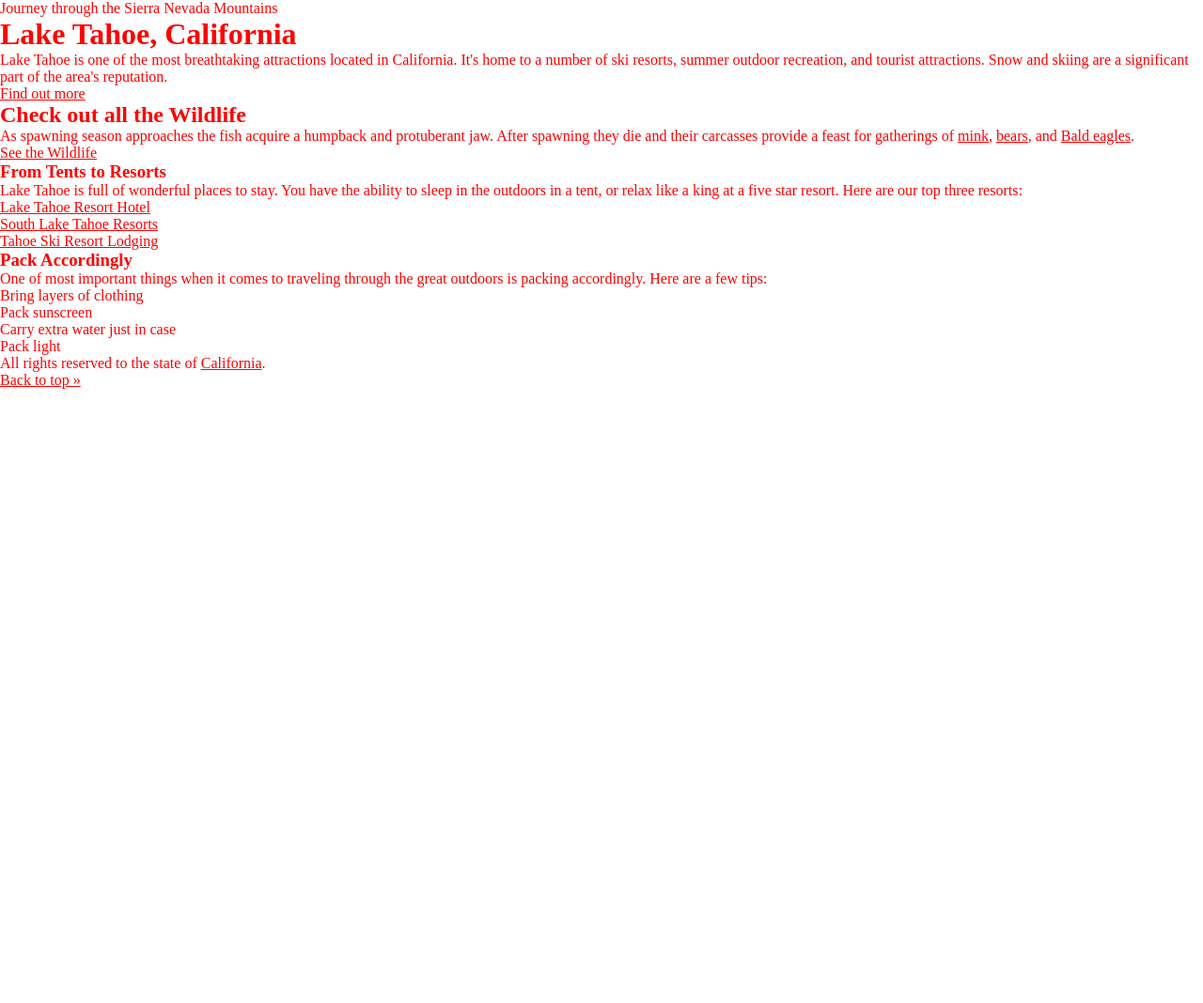
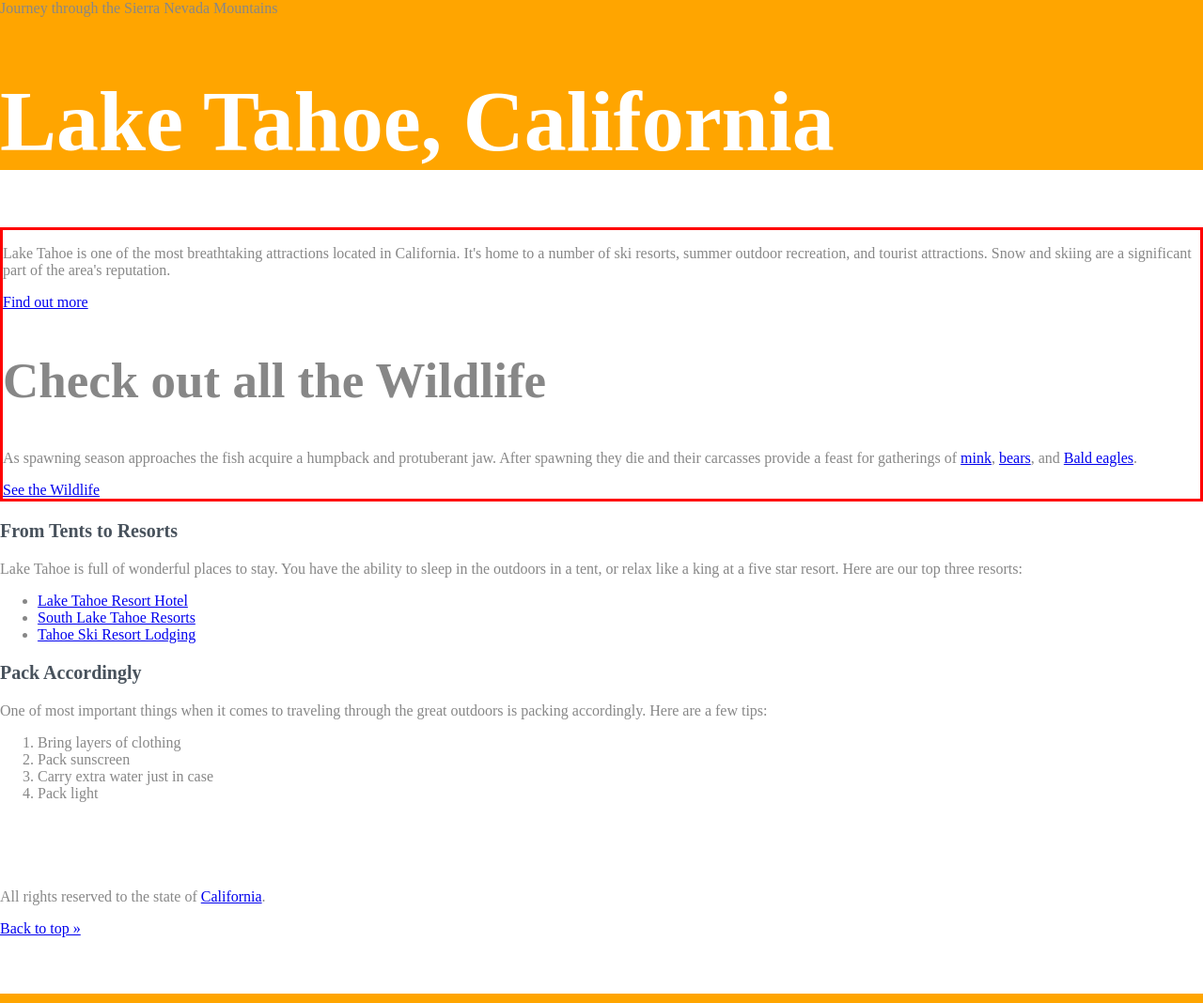
Before and after one commit to llogan382/practice-code, a PHP site: page /intro-css-course-treehouse/index.html in a window 1280 px wide. Shown: the whole page at 94% size. Before the commit the page ends 414 px from the top, so only its background shows below. Run offline with PHP 8.4, Linux system fonts and the light colour scheme.

Commit message:
Adds ID selectors

```diff
--- a/intro-css-course-treehouse/index.html
+++ b/intro-css-course-treehouse/index.html
@@ -5,11 +5,11 @@
     <link rel="stylesheet" href="style.css">
   </head>
   <body>
-    <header>
+    <header id="top">
       <span>Journey through the Sierra Nevada Mountains</span>
       <h1>Lake Tahoe, California</h1>
     </header>
-		<div>
+		<div id="primary-content">
 			<p>
 				Lake Tahoe is one of the most breathtaking attractions located in California. It's home to a number of ski resorts, summer outdoor recreation, and tourist attractions. Snow and skiing are a significant part of the area's reputation.
 			</p>
@@ -43,7 +43,7 @@
       </ol>
 		</div>
 
-		<footer>
+		<footer id="main-footer">
 			<p>All rights reserved to the state of <a href="#">California</a>.</p>
 			<a href="#">Back to top &raquo;</a>
 		</footer>
--- a/intro-css-course-treehouse/style.css
+++ b/intro-css-course-treehouse/style.css
@@ -1,7 +1,34 @@
 
 /* this is a SELECTOR * followed by a DECLARATION BLOCK */
-* {
+
+body    {
+    color: #878787;
     margin: 0;
-    padding: 0;
-    color: red;
 }
+header {
+    background-color: orange;
+}
+
+h1  {
+    font-size: 90px;
+    color: white;
+}
+
+h2  {
+    font-size: 53px;
+}
+
+h3  {
+    font-size: 20px;
+    color: #48525c;
+}
+
+#primary-content {
+    border: 3px solid red;
+}
+
+#main-footer {
+    padding-top: 60px;
+    padding-bottom: 60px;
+    border-bottom: solid 10px orange;
+}
```
